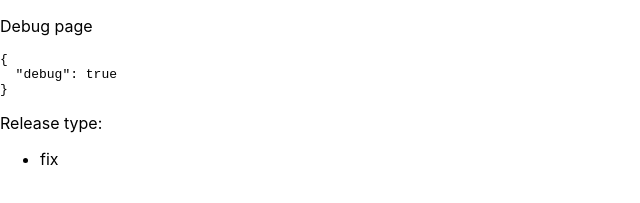
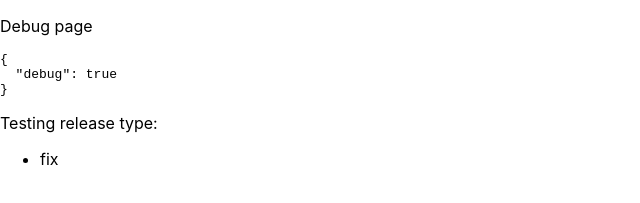
Before and after one commit to jdpnielsen/semantic-release, a Next.js app: page /debug in a window 1280 px wide. Shown: the top 203 px of the page, without its empty margins (0-640 px from the left). Built offline with nearby package versions, Linux system fonts and the light colour scheme.

Commit message:
fix: testing fix type again

```diff
--- a/pages/debug.js
+++ b/pages/debug.js
@@ -3,7 +3,7 @@ export default function Debug() {
     <div>
       <p>Debug page</p>
       <pre>{JSON.stringify({ debug: true }, null, 2)}</pre>
-      <p>Release type:</p>
+      <p>Testing release type:</p>
       <ul>
         <li>fix</li>
       </ul>
```
